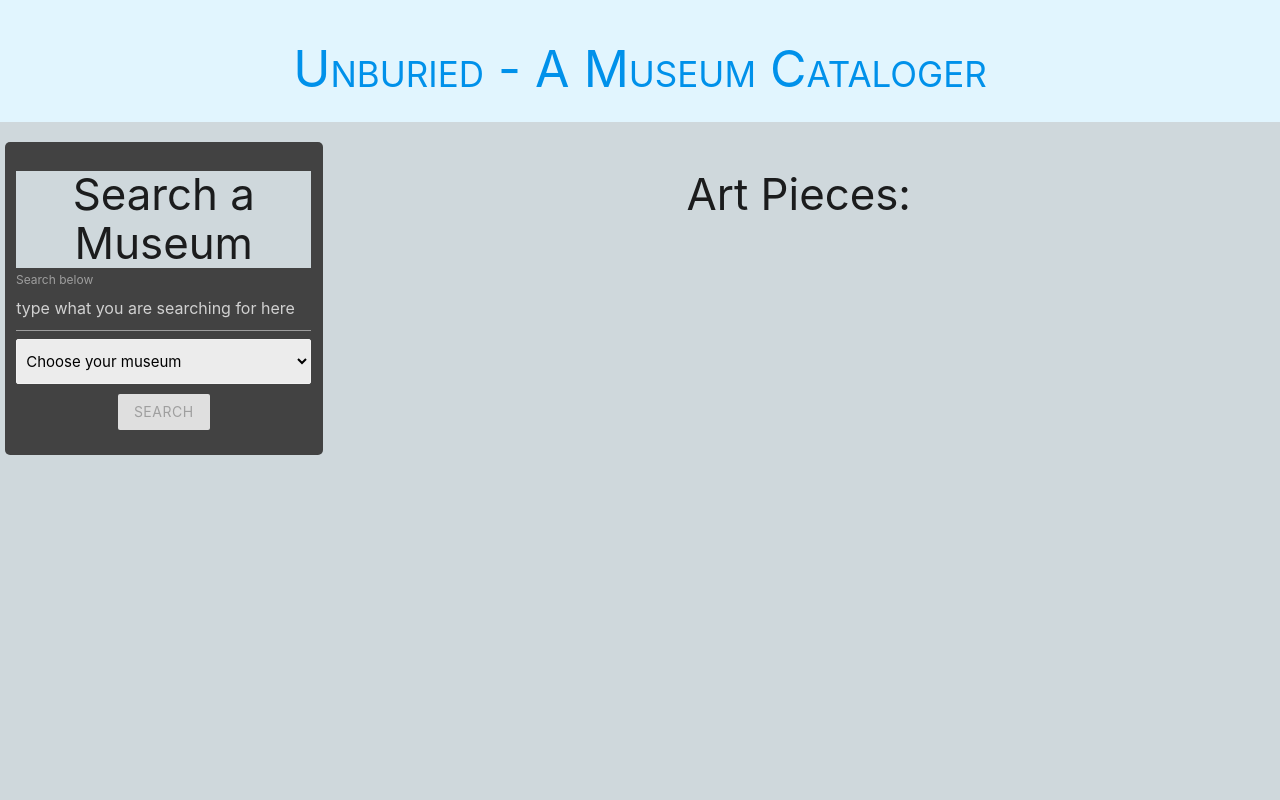
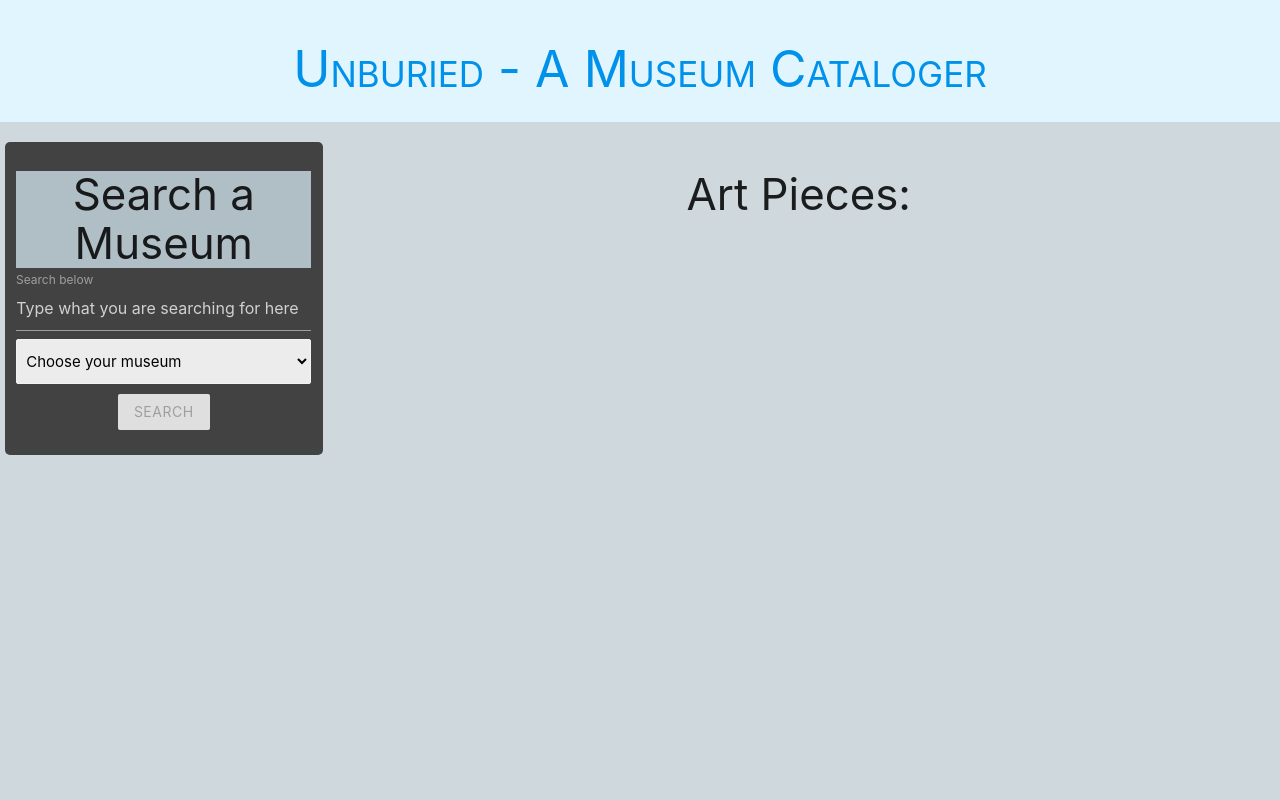
Before and after one commit to PierTwo/coffee-finder, a plain HTML site: page index.html in a window 1280 px wide. Shown: the top 800 px of the page. Drawn offline with nearby package versions, Linux system fonts and the light colour scheme.

Commit message:
Changed the search input text color to contrast better. Turned off auto-complete

```diff
--- a/index.html
+++ b/index.html
@@ -22,9 +22,10 @@
 
   <div class="row col s12 center pageContainer">
     <form class="sm-border-radius col s12 m4 l3 grey darken-3">
-      <h3 class="blue-grey lighten-4 center">Search a Museum</h3>
+      <h3 class="blue-grey lighten-3 center">Search a Museum</h3>
       <div class="input-field">
-        <input placeholder="type what you are searching for here" id="search_museum" type="text" class="validate" />
+        <input placeholder="Type what you are searching for here" id="search_museum" type="text"
+          class="validate white-text" autocomplete="off" />
         <label for="search_museum">Search below</label>
         <select class="browser-default">
           <option value="" disabled selected>
```
Also changed, not shown: assets/js/script.js (+5 -2 lines).
